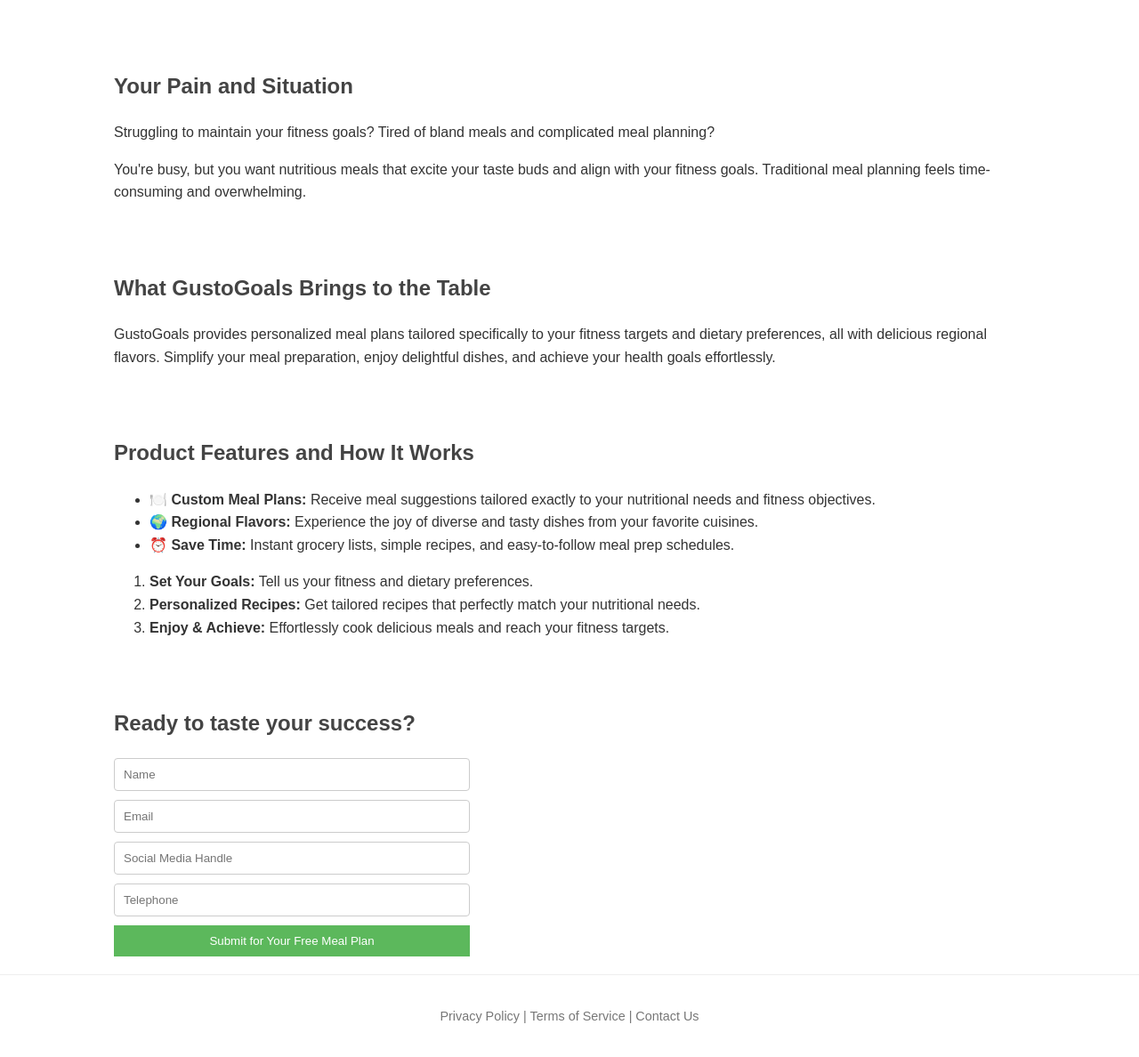
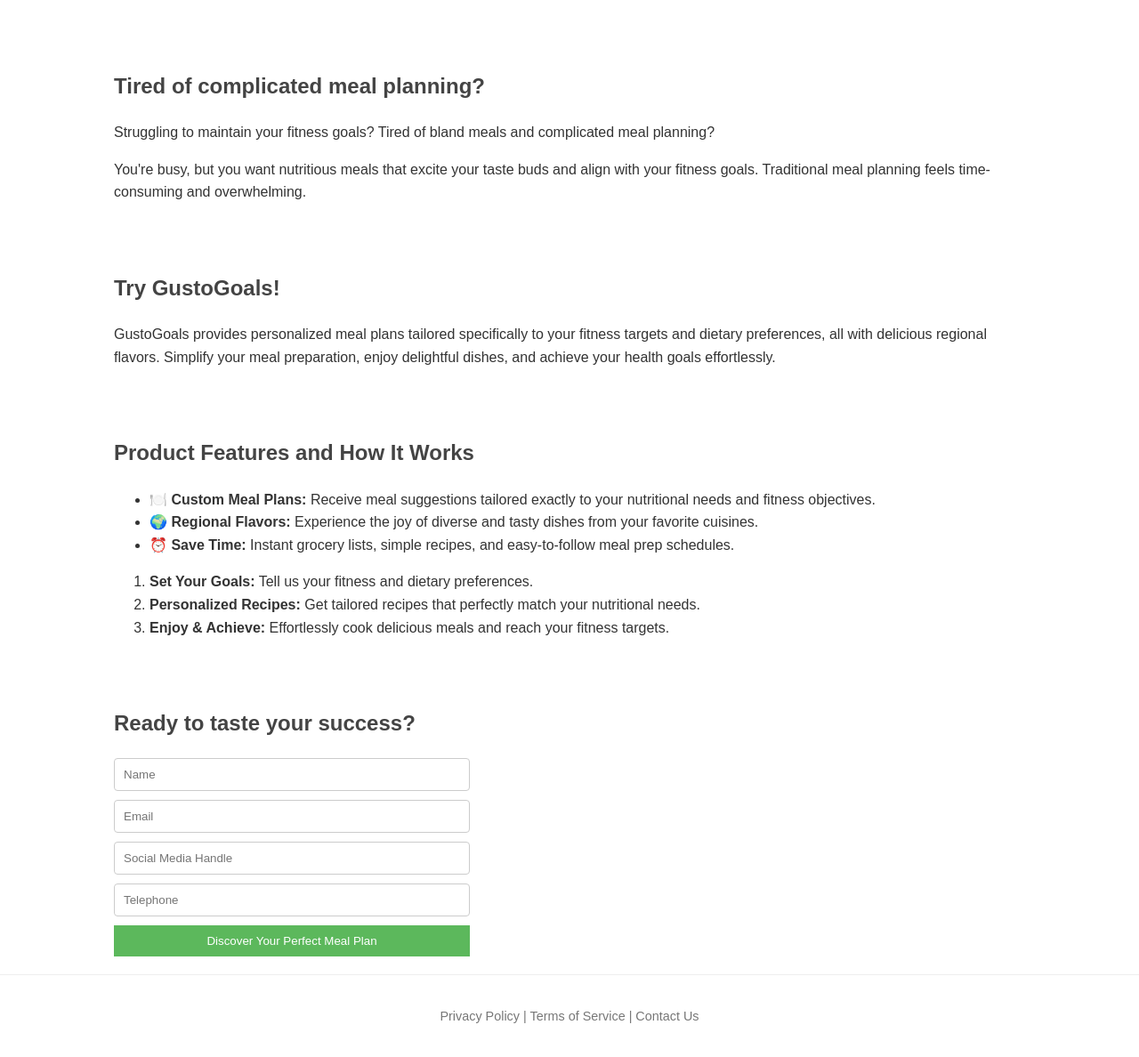
Before and after one commit to rafunchik/gustopage, a plain HTML site: page index.html in a window 1280 px wide. Shown: the part 96-1284 px from the top of the page at 89% size. Drawn offline with Linux system fonts and the light colour scheme.

Commit message:
Update index.html

```diff
--- a/index.html
+++ b/index.html
@@ -22,13 +22,13 @@
 </header>
 
 <section class="container">
-    <h2>Your Pain and Situation</h2>
+    <h2>Tired of complicated meal planning?</h2>
     <p>Struggling to maintain your fitness goals? Tired of bland meals and complicated meal planning?</p>
     <p>You're busy, but you want nutritious meals that excite your taste buds and align with your fitness goals. Traditional meal planning feels time-consuming and overwhelming.</p>
 </section>
 
 <section class="container">
-    <h2>What GustoGoals Brings to the Table</h2>
+    <h2>Try GustoGoals!</h2>
     <p>GustoGoals provides personalized meal plans tailored specifically to your fitness targets and dietary preferences, all with delicious regional flavors. Simplify your meal preparation, enjoy delightful dishes, and achieve your health goals effortlessly.</p>
 </section>
 
@@ -53,7 +53,7 @@
         <input type="email" placeholder="Email" required>
         <input type="text" placeholder="Social Media Handle">
         <input type="tel" placeholder="Telephone">
-        <button type="submit">Submit for Your Free Meal Plan</button>
+        <button type="submit">Discover Your Perfect Meal Plan</button>
     </form>
 </section>
 
```
